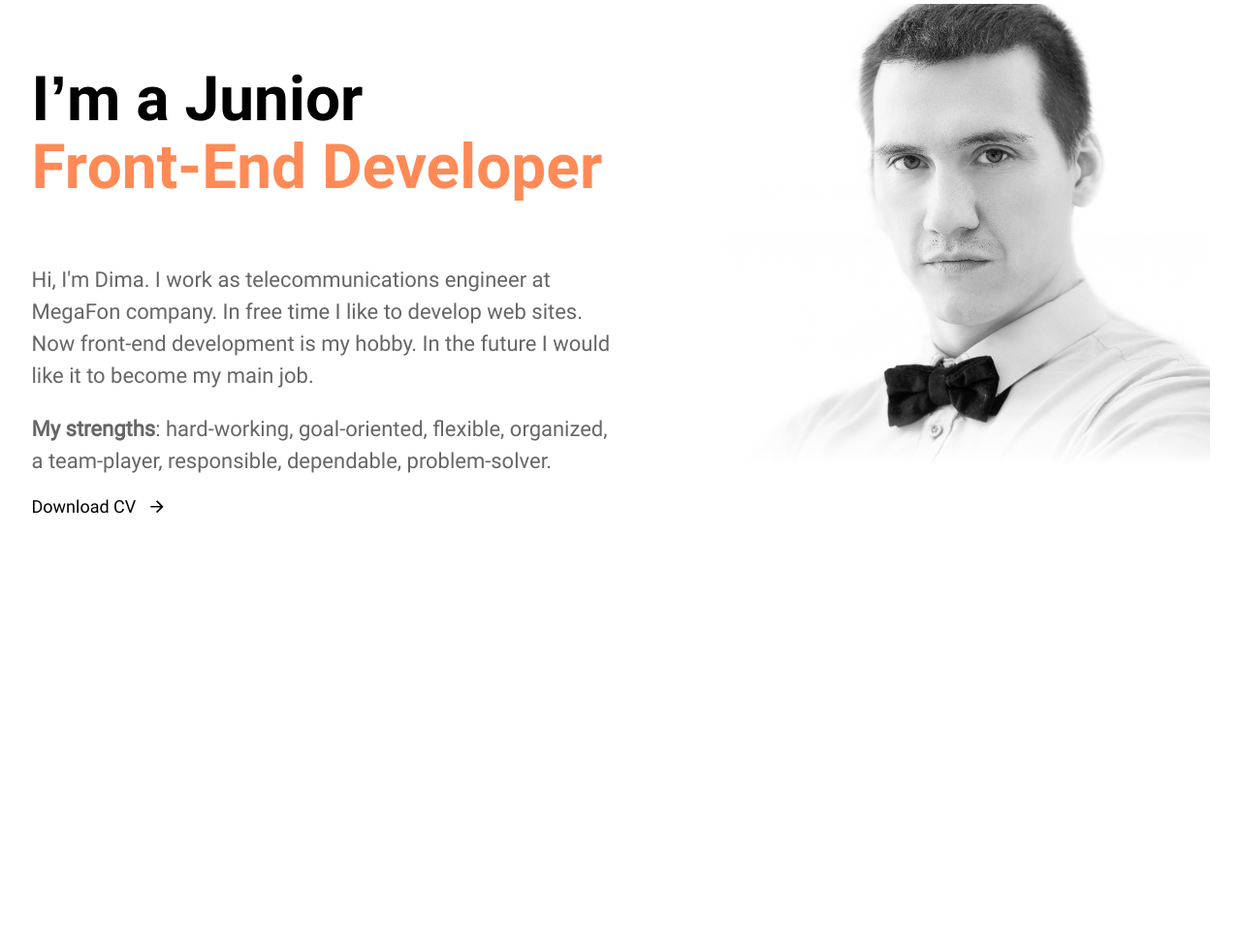
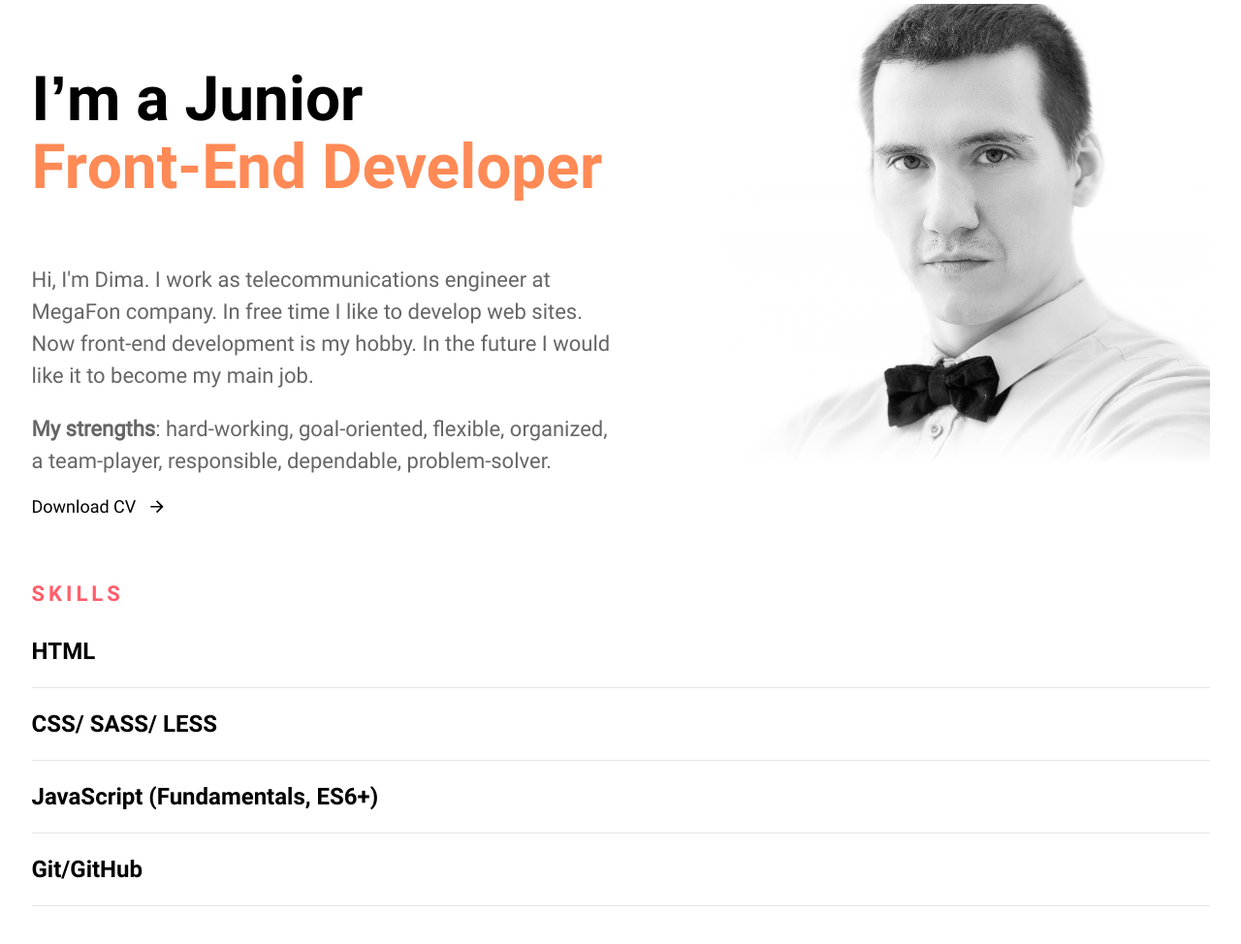
Before and after one commit to kuzmich84/rsschool-cv, a plain HTML site: page index.html in a window 1280 px wide. Shown: the part 134-1108 px from the top of the page at 97% size. Before the commit the page ends 840 px from the top, so only its background shows below. Drawn offline with Linux system fonts and the light colour scheme.

Commit message:
feat: add section skills

```diff
--- a/index.html
+++ b/index.html
@@ -66,6 +66,23 @@
                     <img width="500" height="500" src="img/cdf369e14756acb0c947.jpg" alt="avatar">
                 </div>
             </section>
+            <section class="skills" id="skills">
+                <h2>Skills</h2>
+                <ul class="skill-list">
+                    <li class="skill-list-item">
+                        <p>HTML</p>
+                    </li>
+                    <li class="skill-list-item">
+                        <p>CSS/ SASS/ LESS</p>
+                    </li>
+                    <li class="skill-list-item">
+                        <p>JavaScript (Fundamentals, ES6+)</p>
+                    </li>
+                    <li class="skill-list-item">
+                        <p>Git/GitHub</p>
+                    </li>
+                </ul>
+            </section>
         </div>
 
     </main>
```
